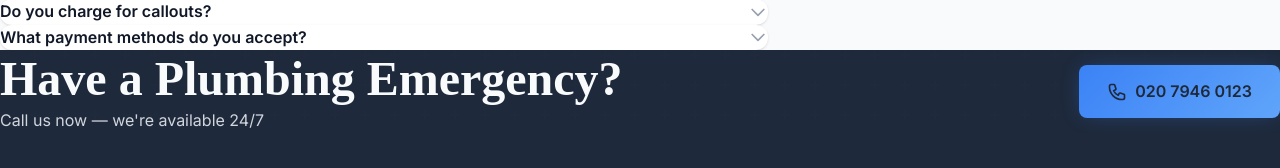
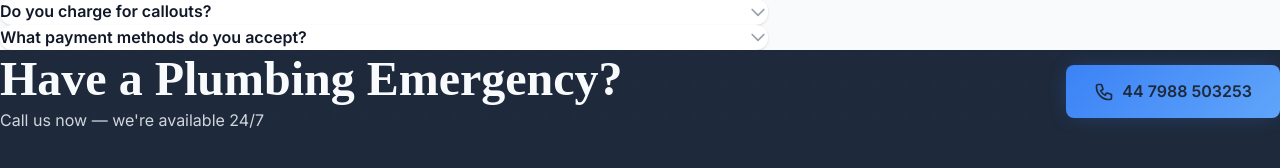
Before and after one commit to Robert-kelly19/plumb1, a Next.js app: page /contact in a window 1280 px wide. Shown: the part 1766-1934 px from the top of the page. Built offline with nearby package versions, Linux system fonts and the light colour scheme.

Commit message:
change number

```diff
--- a/app/contact/page.tsx
+++ b/app/contact/page.tsx
@@ -438,7 +438,7 @@ export default function ContactPage() {
               <svg className="w-5 h-5" fill="none" stroke="currentColor" viewBox="0 0 24 24">
                 <path strokeLinecap="round" strokeLinejoin="round" strokeWidth={2} d="M3 5a2 2 0 012-2h3.28a1 1 0 01.948.684l1.498 4.493a1 1 0 01-.502 1.21l-2.257 1.13a11.042 11.042 0 005.516 5.516l1.13-2.257a1 1 0 011.21-.502l4.493 1.498a1 1 0 01.684.949V19a2 2 0 01-2 2h-1C9.716 21 3 14.284 3 6V5z" />
               </svg>
-              020 7946 0123
+              44 7988 503253
             </a>
           </div>
         </div>
```
